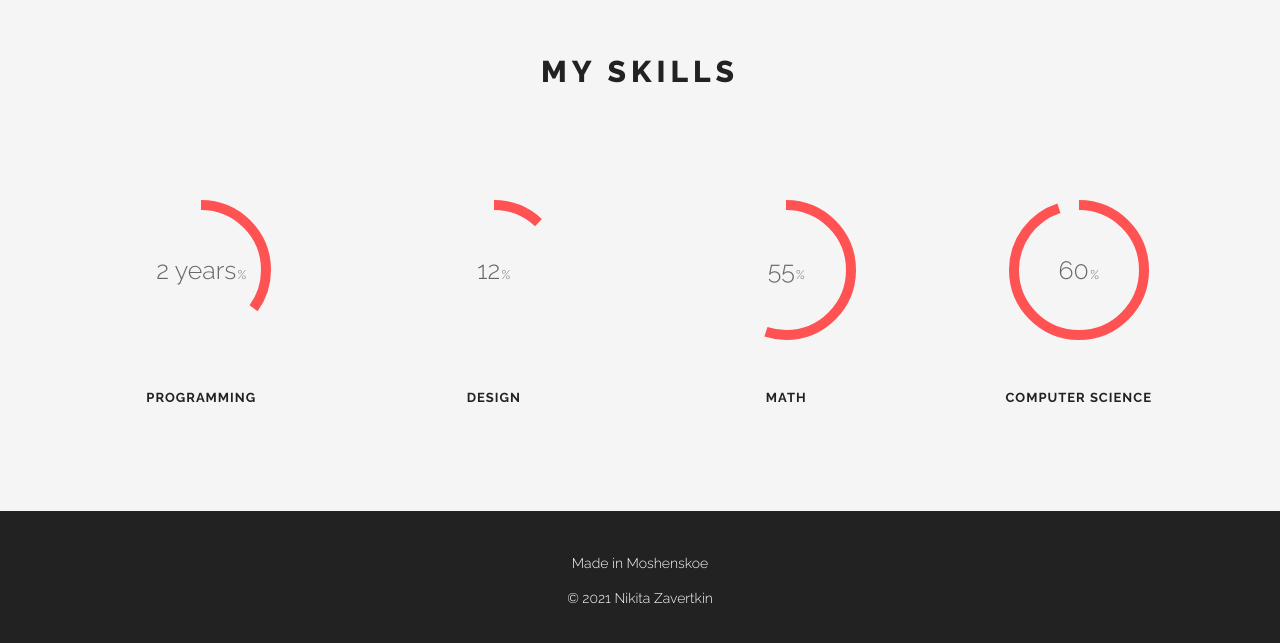
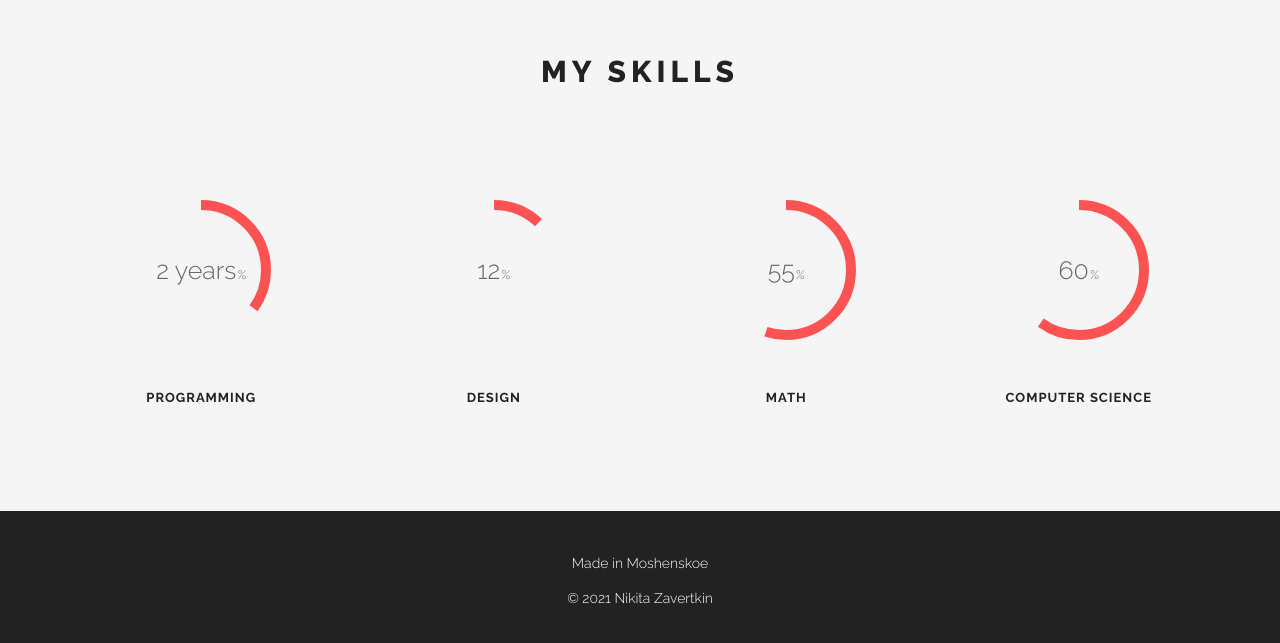
Before and after one commit to nasthuck/zavertkin, a plain HTML site: page index.html in a window 1280 px wide. Shown: the part 2221-2864 px from the top of the page. Drawn offline with Linux system fonts and the light colour scheme.

Commit message:
Update index.html

```diff
--- a/index.html
+++ b/index.html
@@ -210,7 +210,7 @@
 						<h3 class="text-center">Math</h3>
 					</div>
 					<div class="col-sm-6 col-md-3 text-center">
-						<span data-percent="95" class="chart easyPieChart" style="width: 140px; height: 140px; line-height: 140px;">
+						<span data-percent="60" class="chart easyPieChart" style="width: 140px; height: 140px; line-height: 140px;">
                             <span class="percent">60</span>
                         </span>
 						<h3 class="text-center">Computer science</h3>
```
